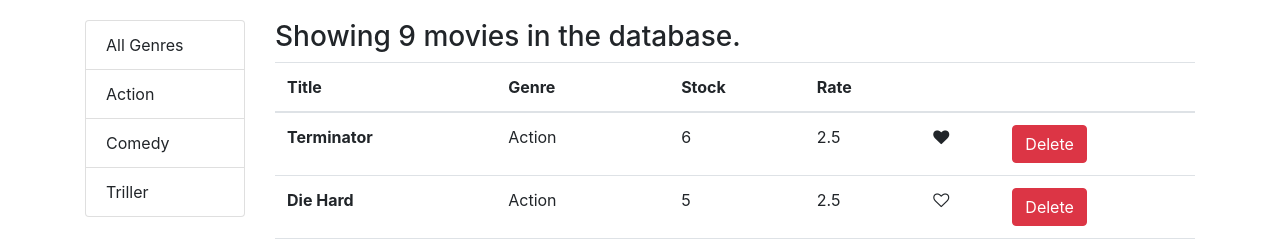
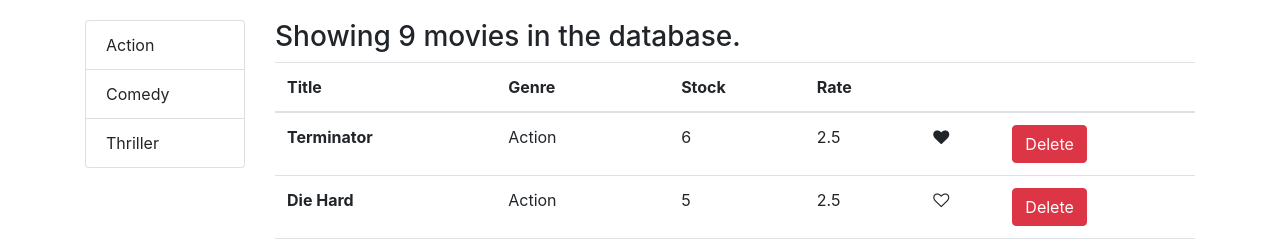
Before and after one commit to samsaravillo/vidly, a React (Create React App) app: page / in a window 1280 px wide. Shown: the top 249 px of the page. Built offline with nearby package versions, Linux system fonts and the light colour scheme.

Commit message:
add filterGroup view

```diff
--- a/src/components/common/listGroup.jsx
+++ b/src/components/common/listGroup.jsx
@@ -1,12 +1,17 @@
 import React from 'react';
+import { genres } from '../../services/fakeGenreService';
 
-const ListGroup = () => {
+const ListGroup = props => {
+     const { genreList, onFilterChange } = props;
     return (
-        <ul class="list-group">
-            <li class="list-group-item">All Genres</li>
-            <li class="list-group-item">Action</li>
-            <li class="list-group-item">Comedy</li>
-            <li class="list-group-item">Triller</li>
+        <ul className="list-group">
+            { genres.map(genre  => (
+                <li key={genre._id} className="list-group-item"
+                    onClick={() => onFilterChange(genre)}
+                >
+                    {genre.name}
+                </li>
+            ))}
         </ul>
     );
 }
--- a/src/components/movies.jsx
+++ b/src/components/movies.jsx
@@ -4,12 +4,15 @@ import { getMovies } from '../services/fakeMovieService';
 import Pagination from './common/pagination';
 import { paginate } from '../utils/paginate';
 import ListGroup from './common/listGroup';
+import { getGenres } from '../services/fakeGenreService';
 
 class Movies extends Component {
     state = {
         movies: getMovies(),
         currentPage: 1,
-        pageSize: 4
+        pageSize: 4,
+        genres: getGenres(),
+        currentGenre: 'All Genres'
     };
 
     handleDelete = movie => {
@@ -29,9 +32,15 @@ class Movies extends Component {
         this.setState({ currentPage: page});
     };
 
+    handleListGroup = genre => {
+        console.log('genre');
+        this.setState({ currentGenre: genre});
+    };
+
+
     render() {
         const { length: count } = this.state.movies;
-        const { pageSize, currentPage, movies: allMovies } = this.state;
+        const { pageSize, currentPage, movies: allMovies, genres } = this.state;
 
         if (count === 0)
             return <h3>No movies available in the database.</h3>
@@ -43,7 +52,8 @@ class Movies extends Component {
                 <div className="row">
                     <div className="col-2">
                         <ListGroup
-
+                            genreList={genres}
+                            onFilterChange={this.handleListGroup}
                         />
                     </div>
                     <div className="col">
```
